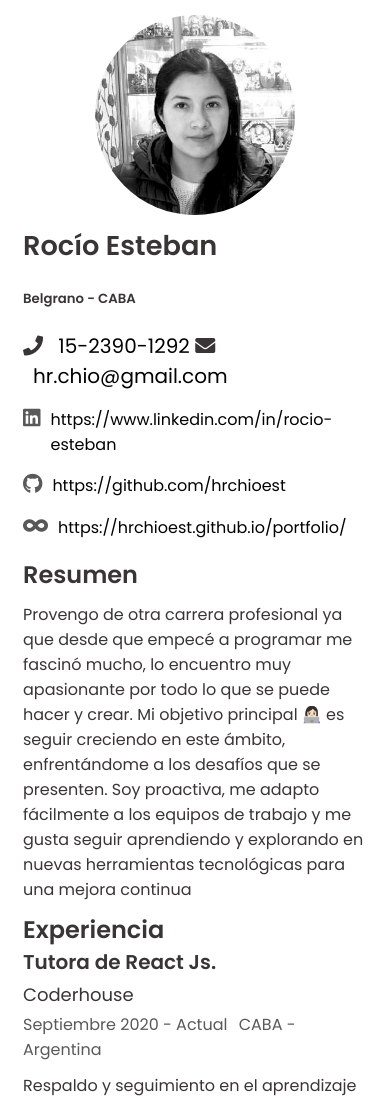
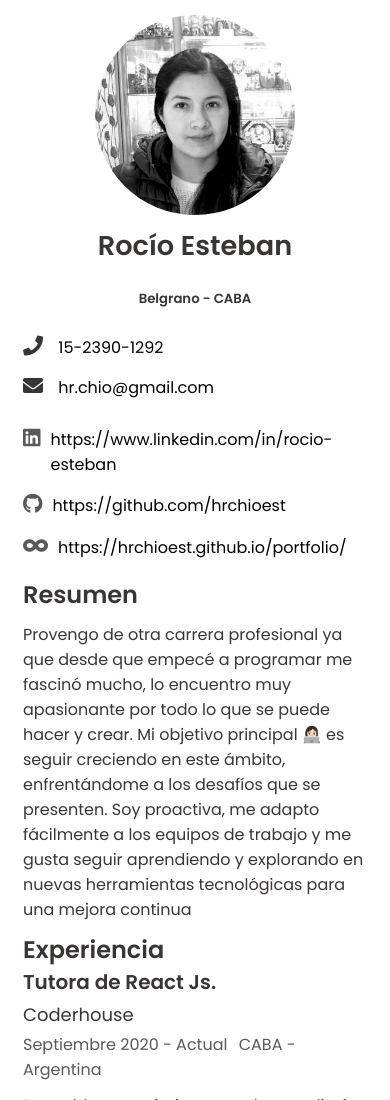
Before and after one commit to hrchioest/cv-rocio-esteban, a website: page public/index.html in a window 390 px wide. Shown: the top 1100 px of the page. Drawn offline with nearby package versions, Linux system fonts and the light colour scheme; files that its build step writes are made by us from their sources.

Commit message:
se agrega algunos ajustes de estilos

```diff
--- a/sass/style.scss
+++ b/sass/style.scss
@@ -117,6 +117,7 @@ img {
 .description {
   @media (min-width: 1025px) {
     font-size: 1.125em;
+    text-align: justify;
   }
 }
 
@@ -163,12 +164,21 @@ img {
   padding: 4px 0px 0px 10px;
   color: initial;
   text-decoration: none;
+  font-size: 16px;
+
   &:hover {
     color: #3535d0;
   }
-  @media (max-width: 678px) {
-    font-size: 1em;
+}
+.name-place {
+  text-align: center;
+  @media (min-width: 1025px) {
+    text-align: start;
   }
+}
+.phone {
+  padding-right: 13px;
+  font-size: 16px;
 }
 .company,
 .institution {
@@ -213,6 +223,12 @@ img {
     justify-content: space-between;
   }
 }
+.justify {
+  @media (max-width: 678px) {
+    display: block;
+    padding-bottom: 10px;
+  }
+}
 .wrapper-title {
   @media (min-width: 1025px) {
     width: 250px;
```
